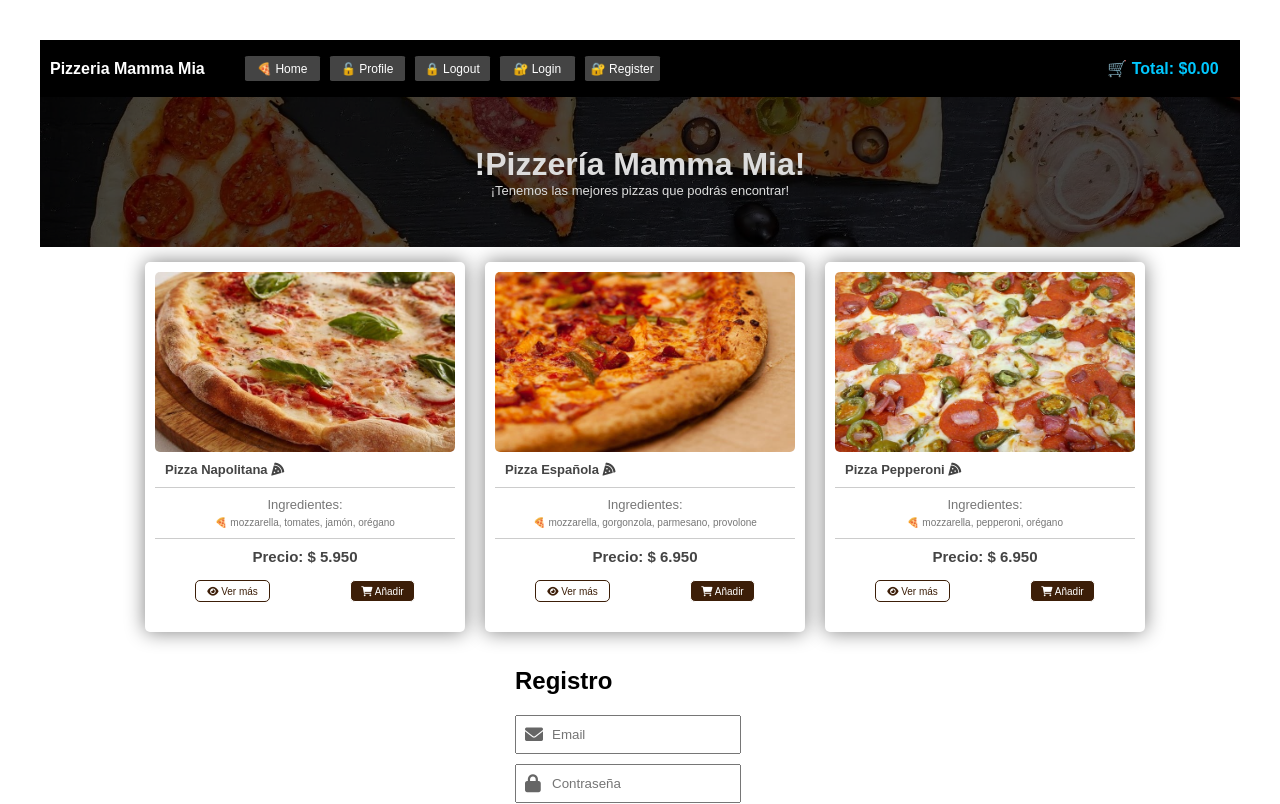
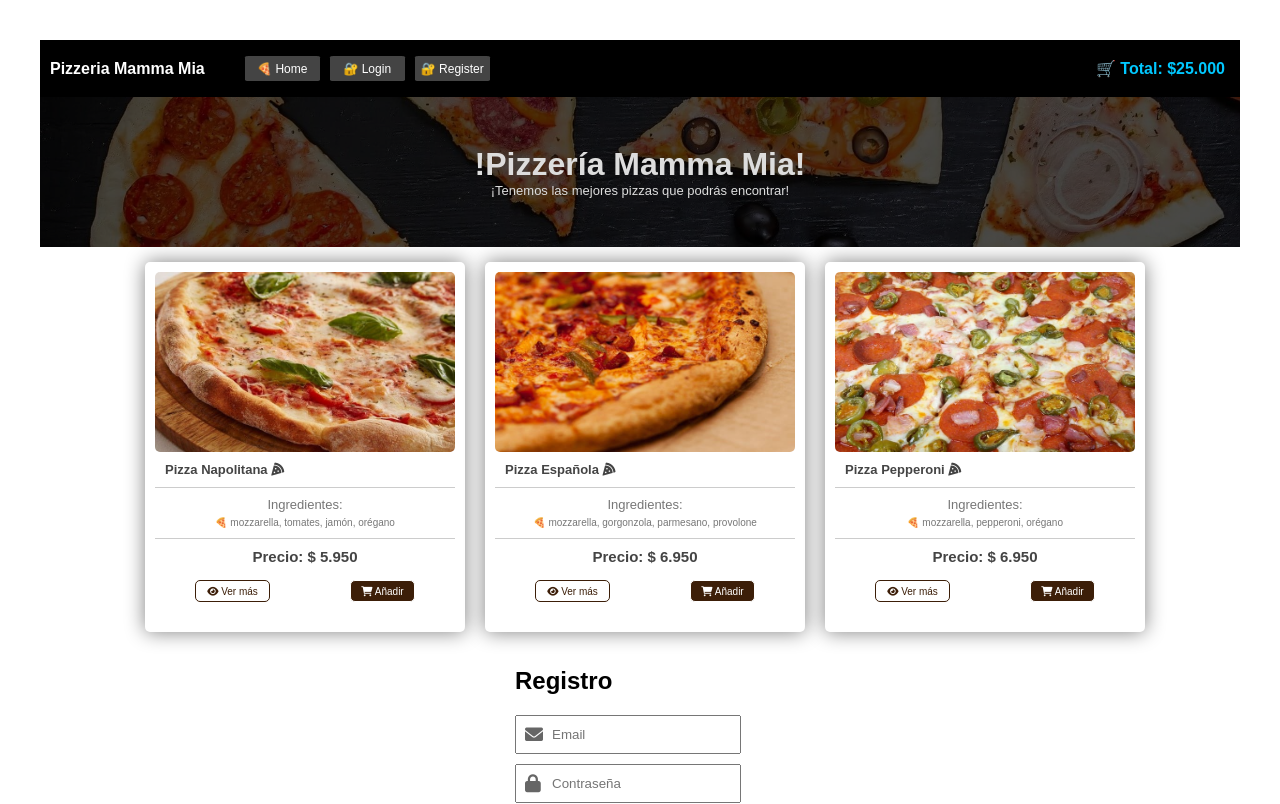
Before and after one commit to chermosillal/Mamma_Mia, a React (Vite) app: page / in a window 1280 px wide. Shown: the top 804 px of the page. Built offline with nearby package versions, Linux system fonts and the light colour scheme; a web font is replaced by a local one.

Commit message:
se corrije navbar, para cumplir con la logica del token que no quedo bien inplementada en hito1 y los accesos correspondiente segun si es true o false

```diff
--- a/src/assets/css/navbar.css
+++ b/src/assets/css/navbar.css
@@ -84,6 +84,11 @@
   border-radius: 5%; /* Hace el borde completamente redondo */
   padding: 5px;
   white-space: nowrap;
+  background-color: #000;
+}
+.total:hover {
+  background-color: #000;
+  color: goldenrod
 }
 /* --------------------------------------------------------- */
 
@@ -116,7 +121,8 @@
 
   .total {
     text-align: center;
-    width: 100%;
+    width: 50%;
+
   }
 }
 
--- a/src/components/Navbar.jsx
+++ b/src/components/Navbar.jsx
@@ -8,6 +8,7 @@ const toggleMenu = () => {
 const Navbar = () => {
   const total = 25000;
   const token = false;
+  //const token = true;
   return (
     <nav className="navbar">
       <div className="nav-container">
@@ -15,13 +16,21 @@ const Navbar = () => {
         <button className="hamburger" onClick={toggleMenu}>☰</button>
         <ul className="nav-links">
           <li><a href="#">🍕 Home</a></li>
-          <li><a href="#">🔓 Profile</a></li>
-          <li><a href="#">🔒 Logout</a></li>
-          <li><a href="#">🔐 Login</a></li>
-          <li><a href="#">🔐 Register</a></li>
+          {token ? (
+            <>
+              <li><a href="#">🔓 Profile</a></li>
+              <li><a href="#">🔒 Logout</a></li>
+            </>
+          ) : (
+            <>
+              <li><a href="#">🔐 Login</a></li>
+              <li><a href="#">🔐 Register</a></li>
+            </>
+          )}
         </ul>
       </div>
-      <div className="total">🛒 Total: $0.00</div>
+      <button className="total">🛒 Total: ${total.toLocaleString("es-CL")}</button>
+      {/* <div className="total">🛒 Total: ${total.toLocaleString("es-CL")}</div> */}
     </nav>
   );
 };
```
